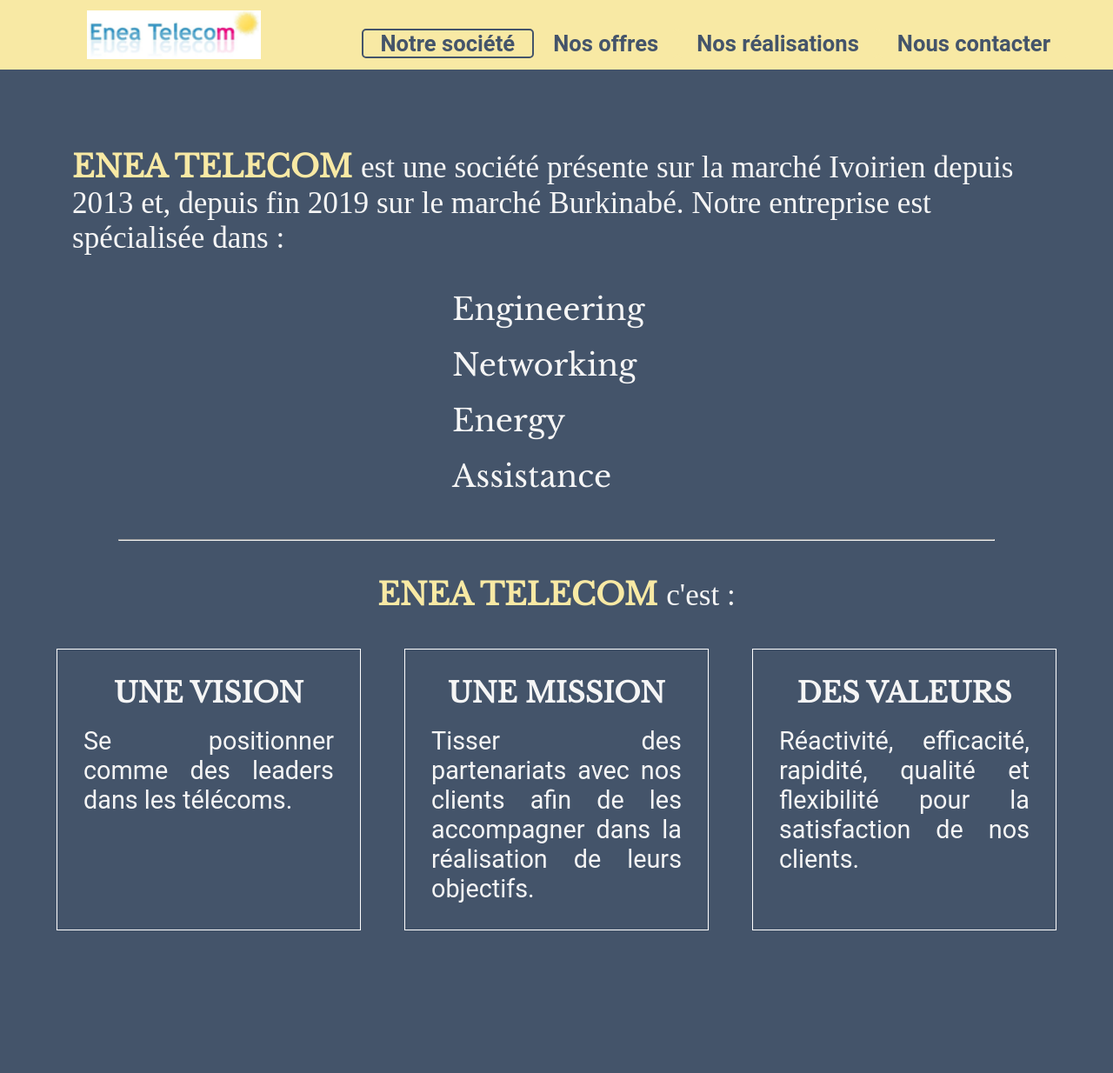
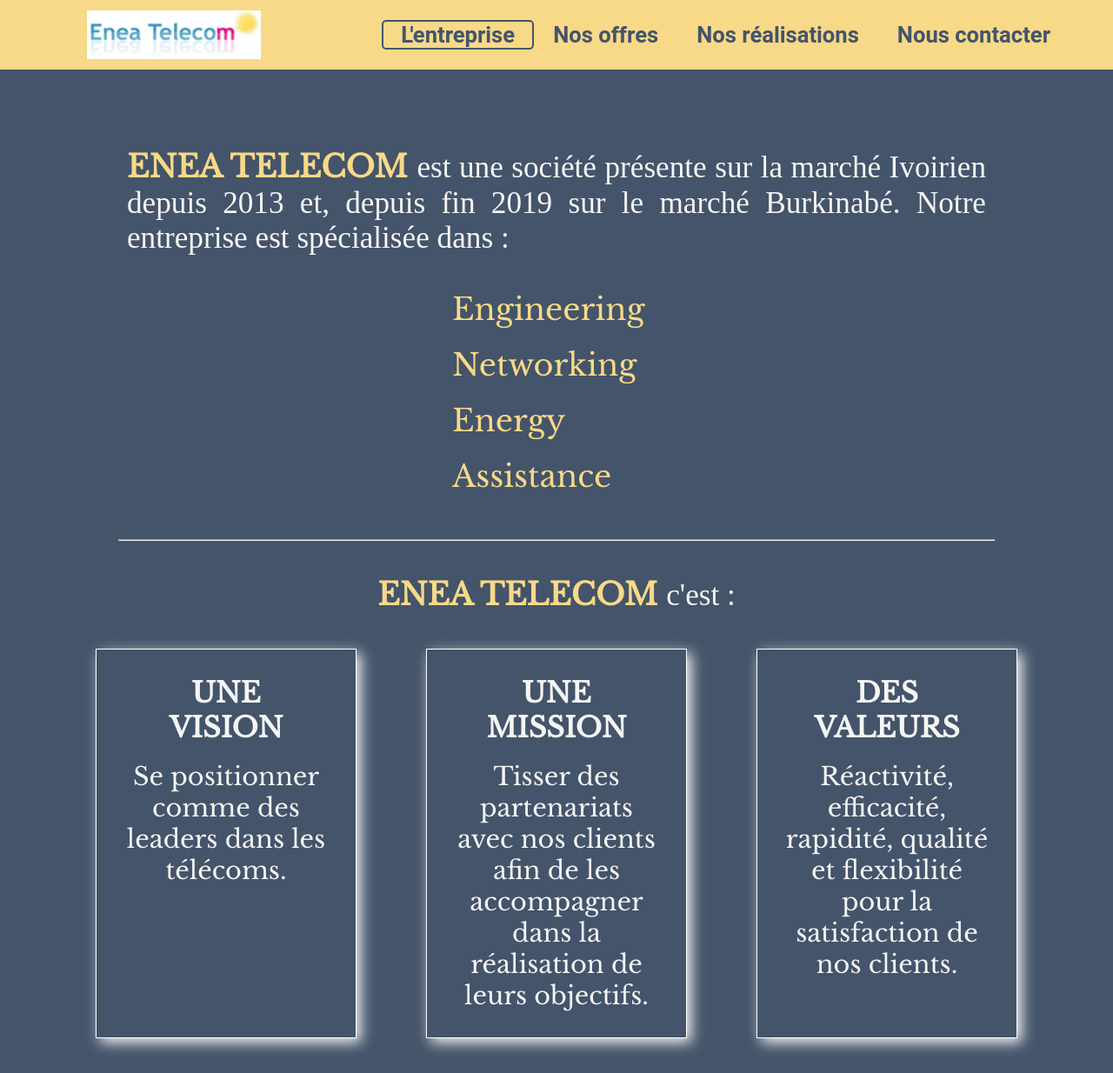
Before and after one commit to ElphP/EneaTelecom, a PHP site: page / in a window 1280 px wide. Shown: the whole page at 87% size. Before the commit the page ends 1070 px from the top, so only its background shows below. Run offline with PHP 8.4, Linux system fonts and the light colour scheme.

Commit message:
1ere version css

```diff
--- a/Enea.css
+++ b/Enea.css
@@ -5,20 +5,24 @@
 }
 body {
     background-color: #44546a;
+    z-index: 1;
 }
 nav {
-    background-color: #f8e9a4;
+    background-color: #f7d987;
     font-family: "Roboto";
     font-size: 1.6rem;
     height: 80px;
     width: 100vw;
     display: flex;
     justify-content: space-between;
-    position: sticky;
     align-items: center;
     padding-right: 200px;
     padding-left: 100px;
     color: #44546a;
+    position: -webkit-sticky;
+    position: sticky;
+    top: 0;
+    z-index: 2;
 }
 
 .logo {
@@ -28,7 +32,6 @@
 .onglets {
     display: flex;
     flex-direction: row;
-    padding-top: 20px;
 }
 
 section {
@@ -87,7 +89,7 @@
     border-radius: 5px;
 }
 .o2 {
-    border: 2px solid #f8e9a4;
+    border: 2px solid #f7d987;
     border-radius: 5px;
 }
 
@@ -113,11 +116,12 @@
     padding: 10px;
     font-size: 2.2rem;
     color: whitesmoke;
-    width: 90%;
+    width: 80%;
+    text-align: justify;
 }
 
 .nom {
-    color: #f8e9a4;
+    color: #f7d987;
     font-family: "Libre Baskerville";
     font-weight: bold;
 }
@@ -127,7 +131,7 @@
     display: flex;
     flex-direction: column;
     font-size: 2.2rem;
-    color: whitesmoke;
+    color: #f7d987;
     font-family: "Libre Baskerville";
     justify-content: center;
     width: 300px;
@@ -178,18 +189,19 @@
     margin: auto;
 }
 
-.trypt  {
+.trypt {
     display: flex;
-    justify-content: space-around;
+    justify-content: space-evenly;
     margin: 30px;
 }
 
-.encadr  {
+.encadr {
     border: 1px solid white;
-    width:350px;
+    width: 300px;
     padding: 30px;
     color: whitesmoke;
     margin: 10px;
+    box-shadow: 5px 5px 15px whitesmoke;
 }
 
 h2 {
@@ -198,17 +210,10 @@
     text-align: center;
 }
 
-.text  {
-    font-family: "Roboto";
+.text {
+    font-family: "Libre Baskerville";
     font-size: 1.8rem;
-    text-align: justify;
-}
-
-@keyframes fade-in {
-    100% {
-        opacity: 1;
-        filter: blur(0);
-    }
+    text-align: center;
 }
 
 @media screen and (max-width: 1500px) and (min-width: 1200px) {
--- a/index.html
+++ b/index.html
@@ -12,11 +12,14 @@
             rel="stylesheet"
             type="text/css"
         />
+
         <link
             href="https://fonts.googleapis.com/css2?family=Libre+Baskerville&family=Roboto+Slab&display=swap"
             rel="stylesheet"
             type="text/css"
         />
+
+
         <meta name="viewport" content="width=device-width, initial-scale=1.0" />
     </head>
     <body>
@@ -27,7 +30,7 @@
             </button>
             <div class="onglets">
                 <section class="o1">
-                    <a href="index.html">Notre société</a>
+                    <a href="index.html">L'entreprise</a>
                     <ul class="ssmenu">
                         <li><a href="index.html">Présentation</a></li>
                         <li><a href="index.html">Notre équipe</a></li>
@@ -71,10 +74,32 @@
                 <label class="nom"> ENEA TELECOM </label>c'est :
             </p>
             <div class="trypt">
-                <div class="encadr"><h2>UNE VISION</h2> <br><p class="text">Se positionner comme des leaders dans les télécoms.</p>
+                <div class="encadr">
+                    <h2>
+                        UNE<br />
+                        VISION
+                    </h2>
+                    <br />
+                    <p class="text">
+                        Se positionner comme des leaders dans les télécoms.
+                    </p>
                 </div>
-                <div class="encadr"><h2>UNE MISSION</h2><br><p class="text">Tisser des partenariats avec nos clients afin de les accompagner dans la réalisation de leurs objectifs.</p></div>
-                <div class="encadr"><h2>DES VALEURS</h2><br><p class="text">Réactivité, efficacité, rapidité, qualité et flexibilité pour la satisfaction de nos clients.</p></div>
+                <div class="encadr">
+                    <h2>UNE MISSION</h2>
+                    <br />
+                    <p class="text">
+                        Tisser des partenariats avec nos clients afin de les
+                        accompagner dans la réalisation de leurs objectifs.
+                    </p>
+                </div>
+                <div class="encadr">
+                    <h2>DES VALEURS</h2>
+                    <br />
+                    <p class="text">
+                        Réactivité, efficacité, rapidité, qualité et flexibilité
+                        pour la satisfaction de nos clients.
+                    </p>
+                </div>
             </div>
         </div>
         <script src="enea.js"></script>
```
Also changed, not shown: other parts of Enea.css (+27 -9 lines), 1 other file.
